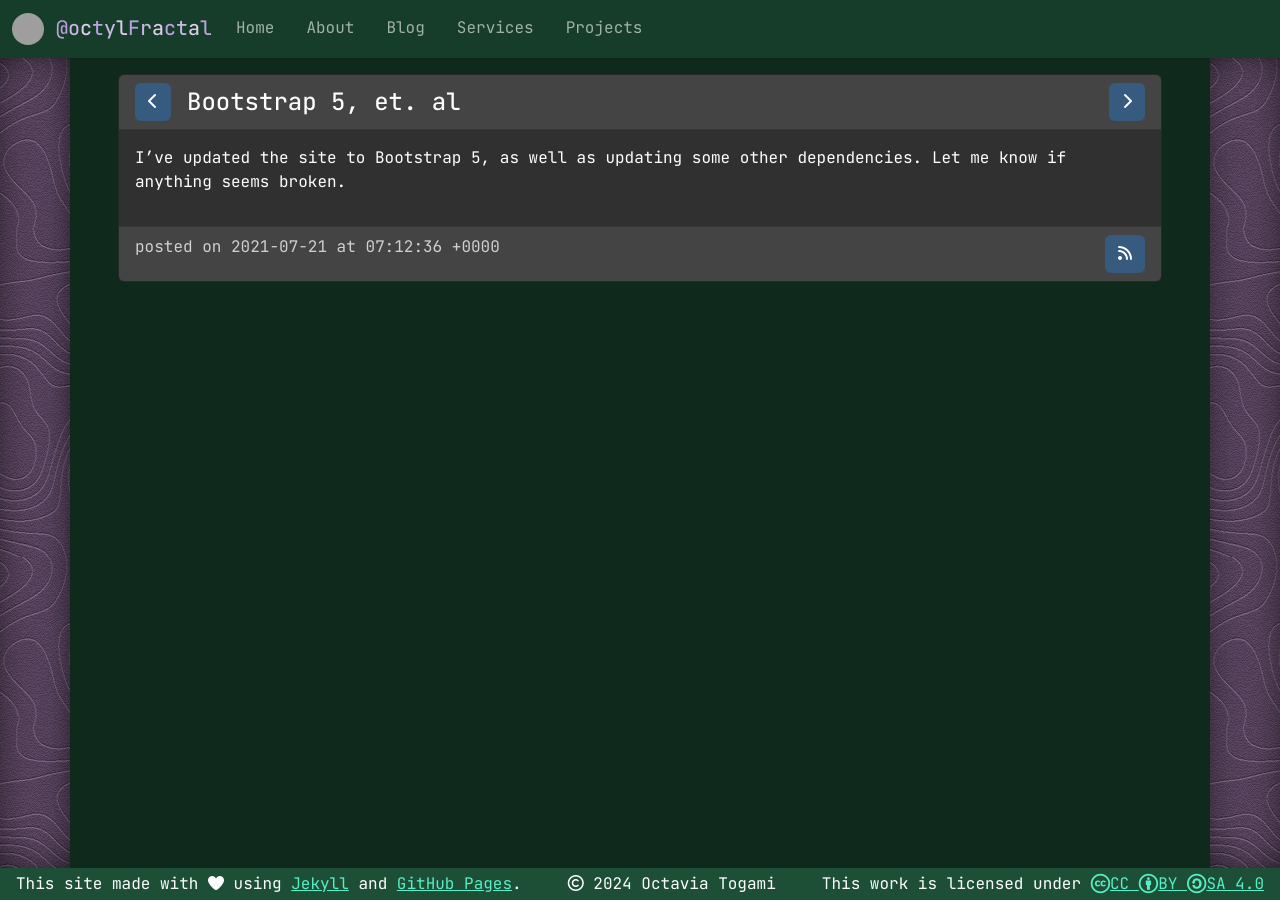
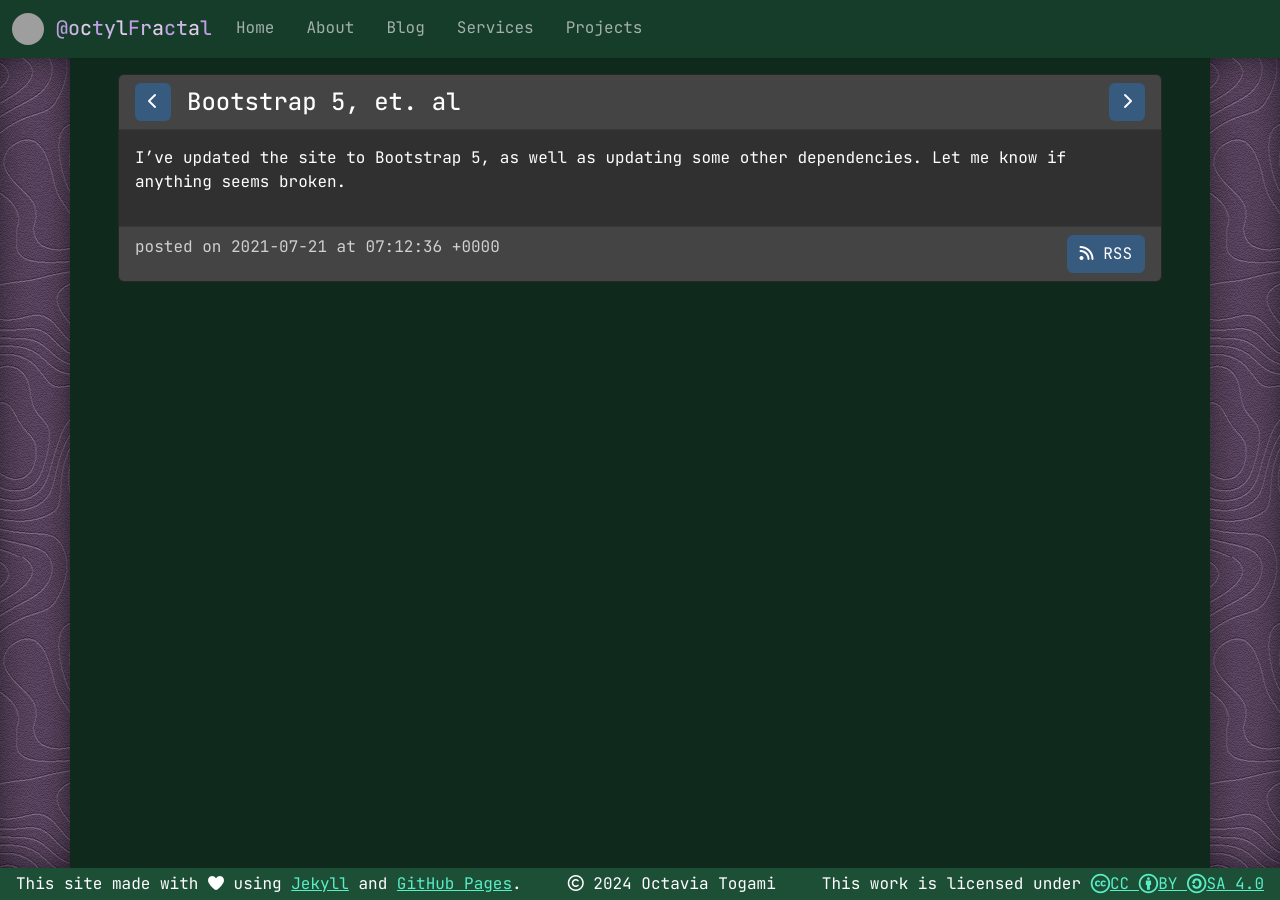
Before and after one commit to octylFractal/octylFractal.github.io, a Jekyll site: the page built from _posts/2021-07-21-bootstrap-5.markdown, in a window 1280 px wide. Built offline with Jekyll 4.4.1, drawn with Linux system fonts in a browser that asks for light colours; nearby versions of some CDN libraries; library files that are not in the unit come from our copies; grey boxes are pictures that could not be loaded.

Commit message:
Fix some accessibility issues

```diff
--- a/_includes/pagination-button.html
+++ b/_includes/pagination-button.html
@@ -1,9 +1,9 @@
 {% if include.url %}
-<a class="btn bg-primary" href="{{ include.url }}">
+<a class="btn bg-primary" href="{{ include.url }}" aria-label="{{ include.title }}">
     <span class="fa-solid fa-chevron-{{ include.direction }}" title="{{ include.title }}"></span>
 </a>
 {% else %}
-<a class="btn bg-primary disabled" href="javascript:void 0" tabindex="-1" aria-disabled="true">
+<a class="btn invisible disabled border-0" href="javascript:void 0" tabindex="-1" aria-disabled="true">
     <span class="fa-solid fa-chevron-{{ include.direction }}" title="{{ include.title }}"></span>
 </a>
 {% endif %}
--- a/_layouts/post.html
+++ b/_layouts/post.html
@@ -21,7 +21,7 @@
             <span class="text-muted">posted on {{ page.date | date: "%F at %T %z" }}</span>
             <div>
                 <a href="/feed.xml" class="btn btn-primary"><span class="fa-solid fa-rss"
-                                                                  title="Atom/RSS Feed"></span></a>
+                                                                  title="Atom/RSS Feed"></span> RSS</a>
             </div>
         </div>
     </div>
```
Also changed, not shown: projects.md (+1 -1 lines).
